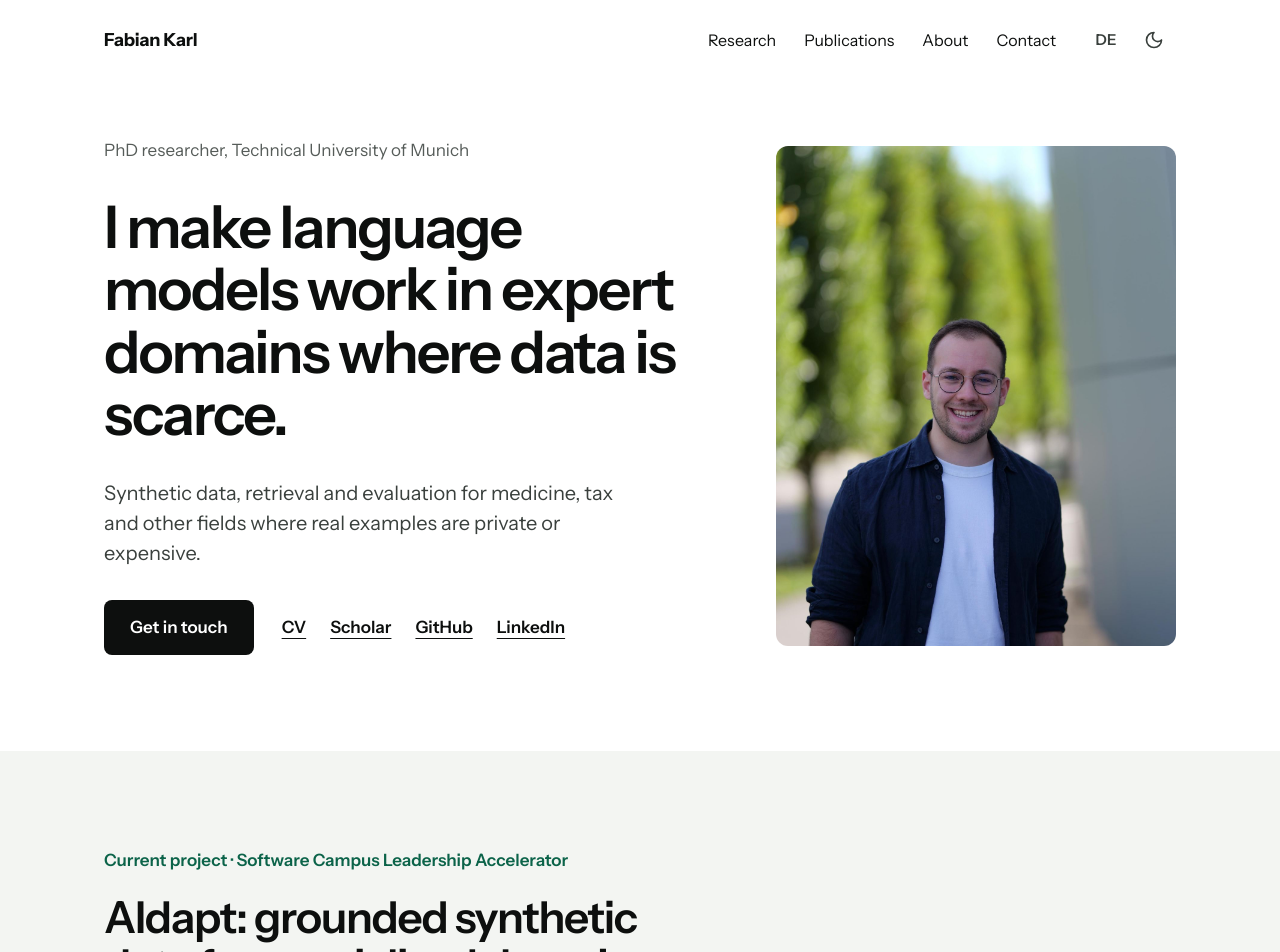
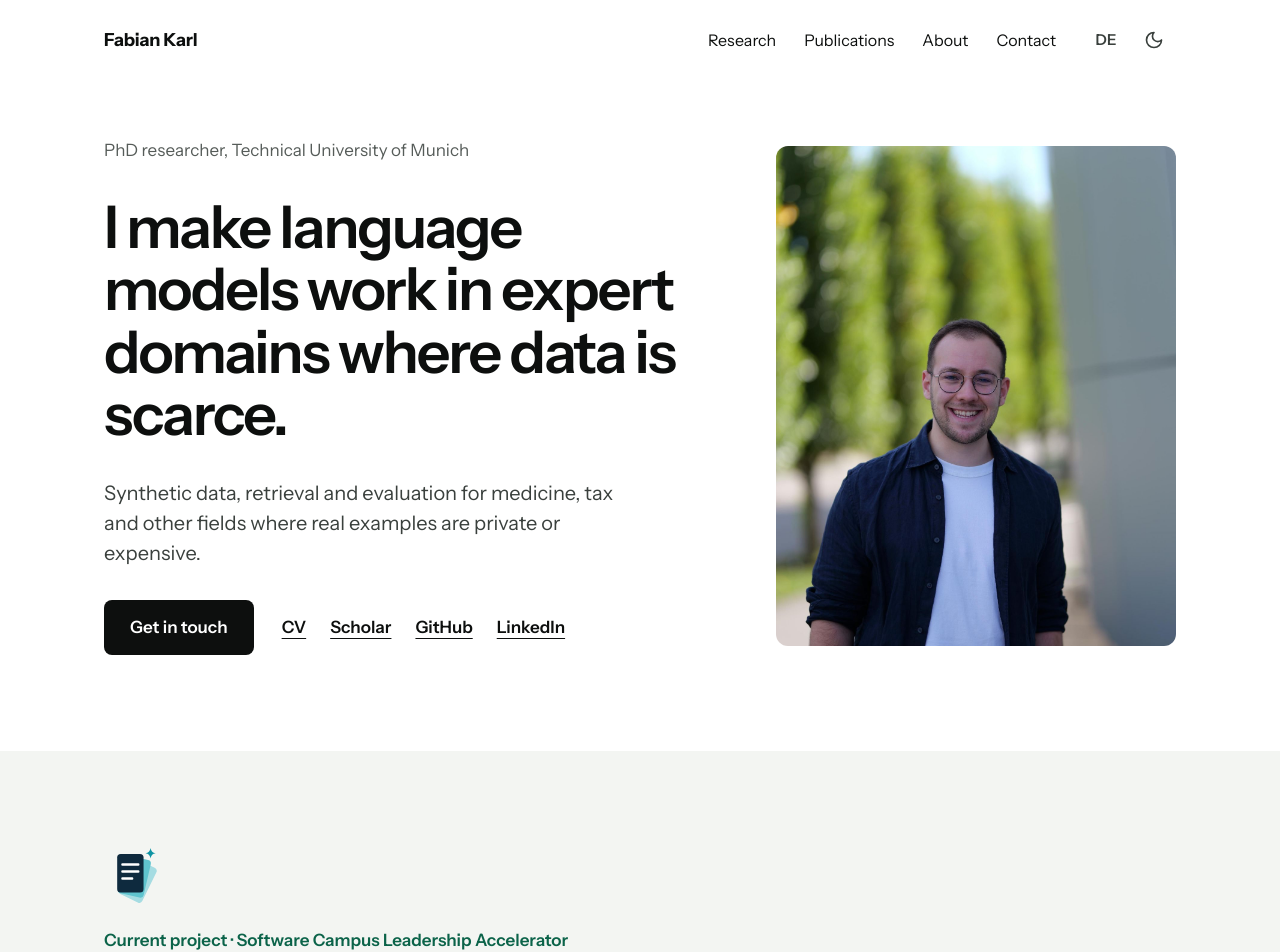
Before and after one commit to FKarl/portfolio-website, a Next.js app: page / in a window 1280 px wide. Shown: the top 952 px of the page. Built offline with nearby package versions, Linux system fonts and the light colour scheme; no server answers.

Commit message:
Add the AIdapt project mark to the research section
Light and dark variants switch with the site theme.

```diff
--- a/app/globals.css
+++ b/app/globals.css
@@ -111,6 +111,10 @@
 .research { display: flex; flex-direction: column; gap: 64px; }
 .aidapt { display: grid; grid-template-columns: minmax(0, 1.25fr) minmax(0, 1fr); gap: 40px 80px; }
 .aidapt-text { display: flex; flex-direction: column; gap: 20px; align-items: flex-start; }
+.aidapt-icon { width: 58px; height: auto; display: block; margin-bottom: 4px; }
+.only-dark { display: none; }
+:root[data-theme="dark"] .only-light { display: none; }
+:root[data-theme="dark"] .only-dark { display: block; }
 .kicker { margin: 0; font-weight: 600; color: var(--accent); }
 .lead { margin: 0; font-size: clamp(18px, 1.7vw, 20px); line-height: 1.5; }
 .facts { margin: 0; align-self: end; }
--- a/components/research.tsx
+++ b/components/research.tsx
@@ -12,6 +12,10 @@ export function Research() {
       <div className="wrap section research">
         <div className="aidapt">
           <div className="aidapt-text">
+            {/* eslint-disable @next/next/no-img-element */}
+            <img className="aidapt-icon only-light" src="/assets/aidapt/aidapt-icon.svg" alt="" width={66} height={64} />
+            <img className="aidapt-icon only-dark" src="/assets/aidapt/aidapt-icon-dark.svg" alt="" width={66} height={64} />
+            {/* eslint-enable @next/next/no-img-element */}
             <p className="kicker">{r.kicker}</p>
             <h2 className="h2">{r.title}</h2>
             <p className="lead">{r.lead}</p>
```
Also changed, not shown: public/assets/aidapt/aidapt-icon-dark.svg (added), public/assets/aidapt/aidapt-icon.svg (added).
